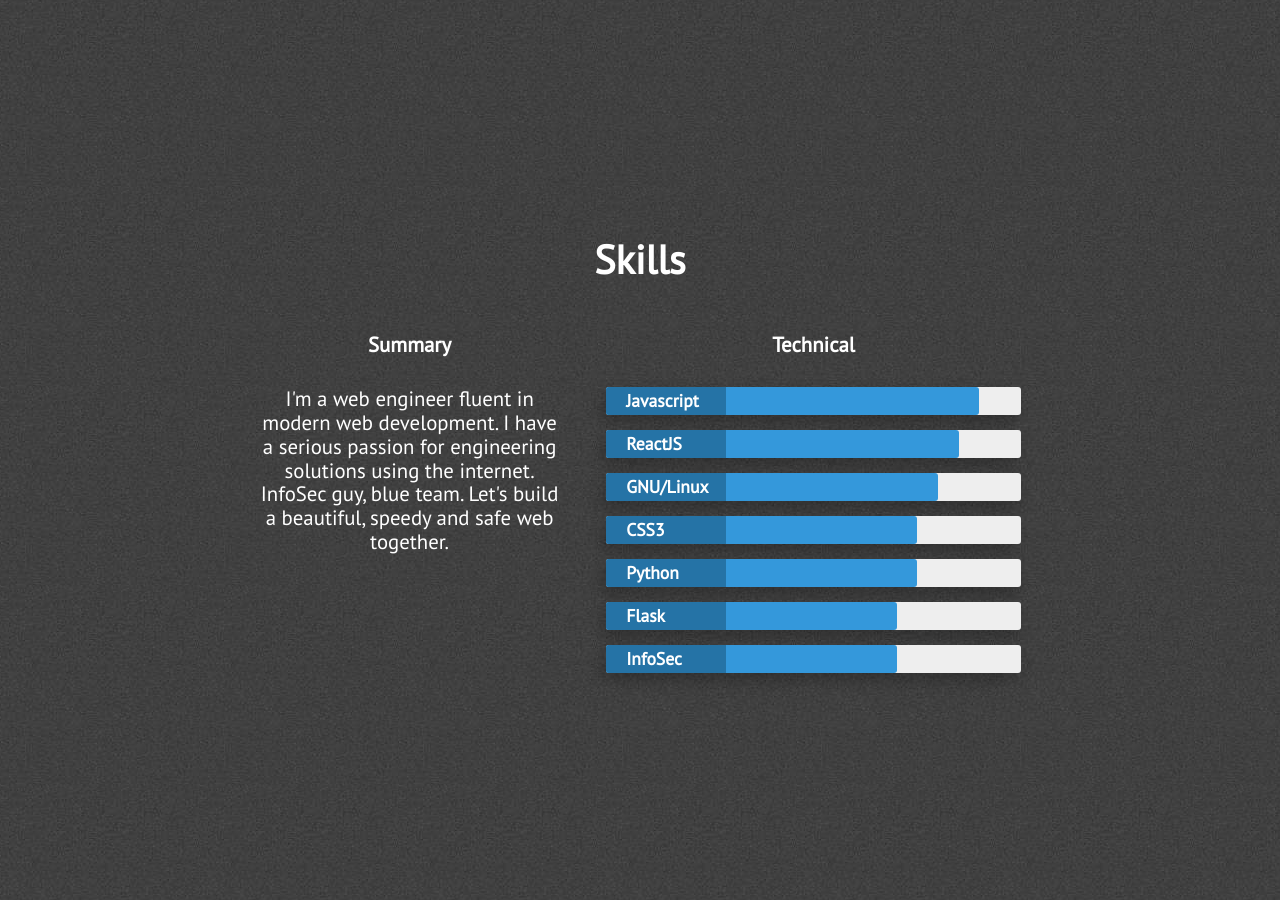
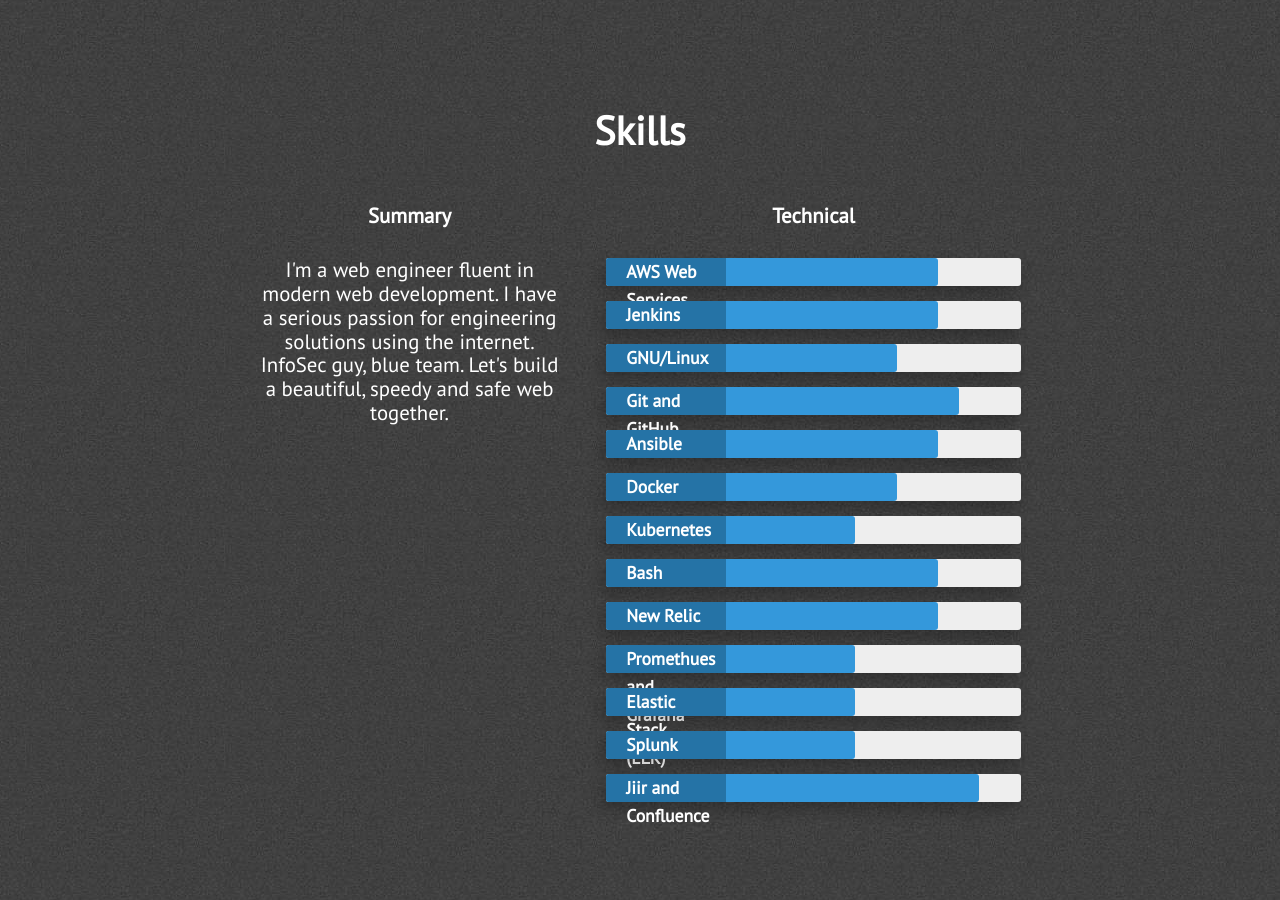
Before and after one commit to eamanze/eamanze.github.io, a Jekyll site: the page built from index.html, in a window 1280 px wide and 900 px high, scrolled down 1968 px. Built offline with Jekyll 4.4.1, drawn with Linux system fonts in a browser that asks for light colours; nearby versions of some CDN libraries.

Commit message:
Update skills.html

```diff
--- a/_includes/skills.html
+++ b/_includes/skills.html
@@ -14,39 +14,69 @@
                 <div class="technical-skills">
                     <h3 class="center-align skills-subsection">Technical</h3>
                     <div class="progress-bars">
-                        <div class="skillbar clearfix " data-percent="90%">
-                            <div class="skillbar-title" style="background: #2980b9;"><span>Javascript</span></div>
-                            <div class="skillbar-bar" style="background: #3498db;"></div>
-                        </div> <!-- End Skill Bar -->
-
-                        <div class="skillbar clearfix " data-percent="85%">
-                            <div class="skillbar-title" style="background: #2980b9;"><span>ReactJS</span></div>
+                        <div class="skillbar clearfix " data-percent="80%">
+                            <div class="skillbar-title" style="background: #2980b9;"><span>AWS Web Services</span></div>
                             <div class="skillbar-bar" style="background: #3498db;"></div>
                         </div> <!-- End Skill Bar -->
 
                         <div class="skillbar clearfix " data-percent="80%">
+                            <div class="skillbar-title" style="background: #2980b9;"><span>Jenkins</span></div>
+                            <div class="skillbar-bar" style="background: #3498db;"></div>
+                        </div> <!-- End Skill Bar -->
+
+                        <div class="skillbar clearfix " data-percent="70%">
                             <div class="skillbar-title" style="background: #2980b9;"><span>GNU/Linux</span></div>
                             <div class="skillbar-bar" style="background: #3498db"></div>
                         </div> <!-- End Skill Bar -->
 
 
-                        <div class="skillbar clearfix " data-percent="75%">
-                            <div class="skillbar-title" style="background: #2980b9;"><span>CSS3</span></div>
+                        <div class="skillbar clearfix " data-percent="85%">
+                            <div class="skillbar-title" style="background: #2980b9;"><span>Git and GitHub</span></div>
                             <div class="skillbar-bar" style="background: #3498db;"></div>
                         </div> <!-- End Skill Bar -->
 
-                        <div class="skillbar clearfix " data-percent="75%">
-                            <div class="skillbar-title" style="background: #2980b9;"><span>Python</span></div>
+                        <div class="skillbar clearfix " data-percent="80%">
+                            <div class="skillbar-title" style="background: #2980b9;"><span>Ansible</span></div>
                             <div class="skillbar-bar" style="background: #3498db;"></div>
                         </div> <!-- End Skill Bar -->
 
                         <div class="skillbar clearfix " data-percent="70%">
-                            <div class="skillbar-title" style="background: #2980b9"><span>Flask</span></div>
+                            <div class="skillbar-title" style="background: #2980b9"><span>Docker</span></div>
                             <div class="skillbar-bar" style="background: #3498db;"></div>
                         </div> <!-- End Skill Bar -->
 
-                        <div class="skillbar clearfix " data-percent="70%">
-                            <div class="skillbar-title" style="background: #2980b9"><span>InfoSec</span></div>
+                        <div class="skillbar clearfix " data-percent="60%">
+                            <div class="skillbar-title" style="background: #2980b9"><span>Kubernetes</span></div>
+                            <div class="skillbar-bar" style="background: #3498db"></div>
+                        </div> <!-- End Skill Bar -->
+
+                        <div class="skillbar clearfix " data-percent="80%">
+                            <div class="skillbar-title" style="background: #2980b9"><span>Bash</span></div>
+                            <div class="skillbar-bar" style="background: #3498db"></div>
+                        </div> <!-- End Skill Bar -->
+
+                        <div class="skillbar clearfix " data-percent="80%">
+                            <div class="skillbar-title" style="background: #2980b9"><span>New Relic</span></div>
+                            <div class="skillbar-bar" style="background: #3498db"></div>
+                        </div> <!-- End Skill Bar -->
+
+                        <div class="skillbar clearfix " data-percent="60%">
+                            <div class="skillbar-title" style="background: #2980b9"><span>Promethues and Grafana</span></div>
+                            <div class="skillbar-bar" style="background: #3498db"></div>
+                        </div> <!-- End Skill Bar -->
+
+                        <div class="skillbar clearfix " data-percent="60%">
+                            <div class="skillbar-title" style="background: #2980b9"><span>Elastic Stack (ELK)</span></div>
+                            <div class="skillbar-bar" style="background: #3498db"></div>
+                        </div> <!-- End Skill Bar -->
+
+                        <div class="skillbar clearfix " data-percent="60%">
+                            <div class="skillbar-title" style="background: #2980b9"><span>Splunk</span></div>
+                            <div class="skillbar-bar" style="background: #3498db"></div>
+                        </div> <!-- End Skill Bar -->
+
+                        <div class="skillbar clearfix " data-percent="90%">
+                            <div class="skillbar-title" style="background: #2980b9"><span>Jiir and Confluence</span></div>
                             <div class="skillbar-bar" style="background: #3498db"></div>
                         </div> <!-- End Skill Bar -->
                     </div>
```
